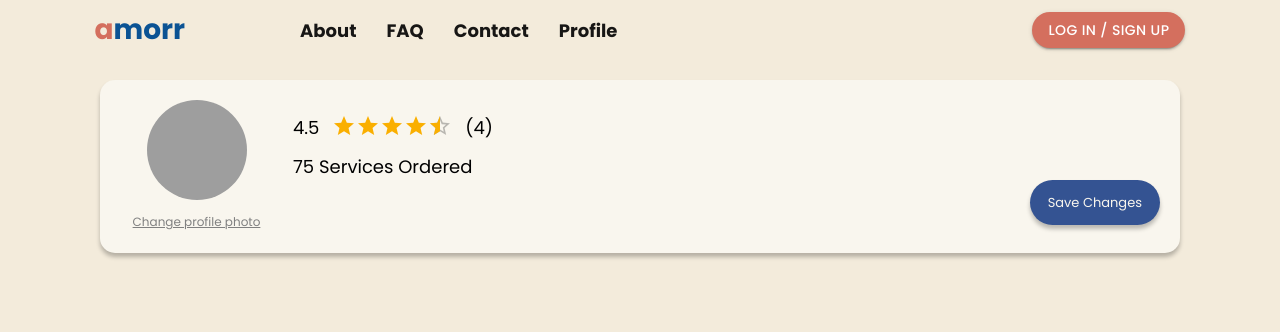
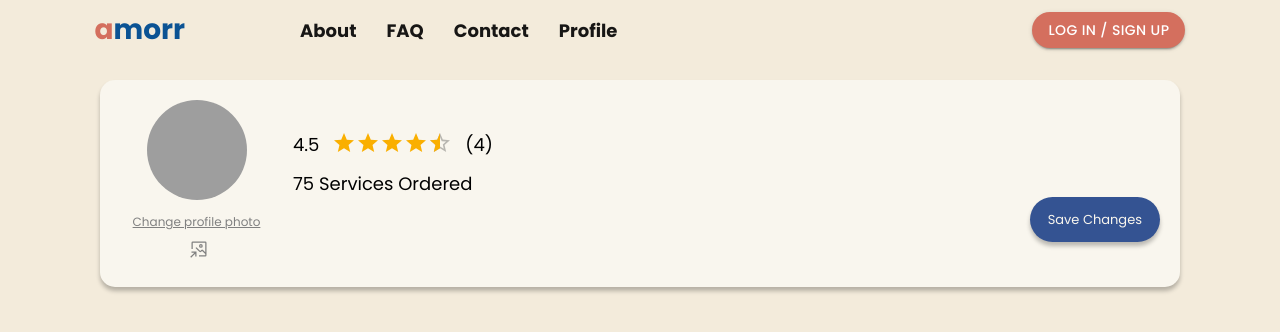
Before and after one commit to serhatgktp/amorr, a React (Create React App) app in the folder frontend/: page /profile in a window 1280 px wide. Shown: the top 332 px of the page. Built offline with nearby package versions, Linux system fonts and the light colour scheme; no server answers; some icons are missing.

Commit message:
147 changed styling added additional button for pfp

```diff
--- a/frontend/src/components/customer_profile/customer_info/customer_info.jsx
+++ b/frontend/src/components/customer_profile/customer_info/customer_info.jsx
@@ -75,10 +75,13 @@ const CustomerInfo = () => {
 
             <div id="customer_left">
                 <div><Avatar alt="Sans Calibri" src={img} sx={{ width: 100, height: 100, mb: 1 }}/></div>
-                <input type="file" name="image-upload" id="change_photo" accept="image/*" onChange={imageHandler}/>
-                <div id="photo_label">
-                    <label htmlFor="change_photo" className="image-upload" id="change_photo_label">Change profile photo</label>
-                </div>
+                <form action="http://localhost:5000/edit-profile-address" enctype="multipart/form-data" method="POST">
+                    <input type="file" name="pic" id="change_photo" accept="image/*" onChange={imageHandler}/>
+                    <span id="photo_label">
+                        <label htmlFor="change_photo" className="image-upload" id="change_photo_label">Change profile photo</label>
+                    </span>
+                    <button type="submit"><Icon icon="carbon:image-reference" inline={true} style={{ verticalAlign: '-0.2em', fontSize:'20px'}}/></button>
+                </form>
             </div>
 
             <div id="customer_right">
--- a/frontend/src/components/customer_profile/customer_info/customer_info_styles.css
+++ b/frontend/src/components/customer_profile/customer_info/customer_info_styles.css
@@ -16,6 +16,16 @@
     justify-content: space-between;
     width: 200px;
     margin: 6px 0px;
+}
+
+button[type="submit"]{
+    background: none;
+    border: none;
+    margin-left: 5px;
+    cursor: pointer;
+    border-radius: 50%;
+    padding: 6px;
+    color: gray;
 }
 
 .rating_num{
@@ -110,6 +120,11 @@ button:hover{
     transform: scale(1.03);
 }
 
+button[type="submit"]:hover{
+    transform: scale(1.1);
+    color: black;
+}
+
 #customer_info #edit_button{
     background: none;
     border: none;
```
Also changed, not shown: 1 other file (tests, documents, lock files or other folders).
